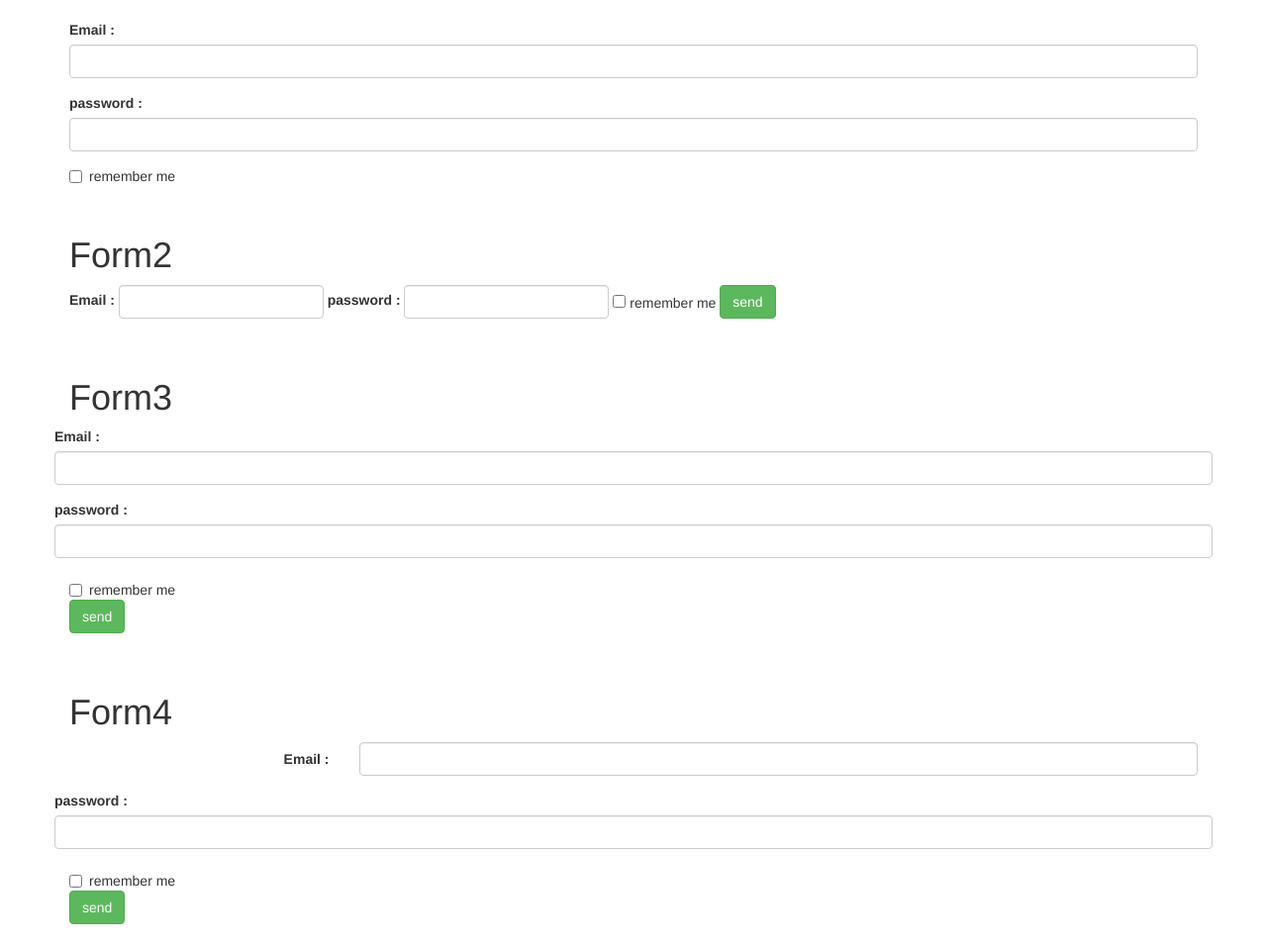
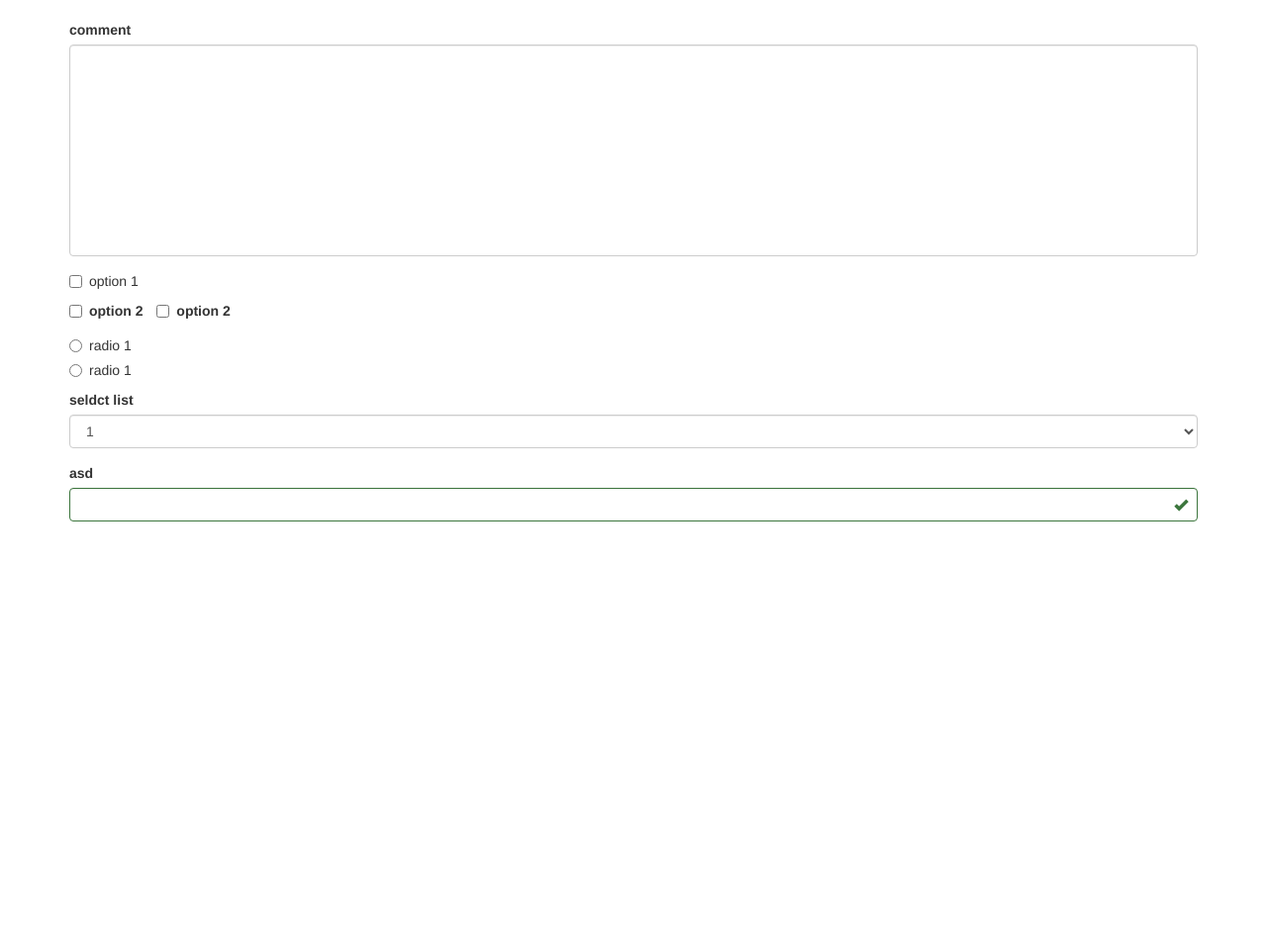
Before and after one commit to abolfazlvakily/BootstrapTraining, a Flask app: page / in a window 1280 px wide. Shown: the whole page at 99% size. After the commit the page ends 527 px from the top, so only its background shows below. Run offline with Flask 2, Linux system fonts and the light colour scheme; some libraries are stand-ins or nearby versions.

Commit message:
session 16 : select box; radio; checkbox

```diff
--- a/static/css/style.css
+++ b/static/css/style.css
@@ -5,3 +5,6 @@
 body{
     padding: 20px;
 }
+textarea{
+    resize: none;
+}
--- a/templates/index.html
+++ b/templates/index.html
@@ -20,87 +20,61 @@
 </head>
 <body>
 <div class="container">
-    <form action="">
     <div class="form-group">
-            <label for="email">Email : </label>
-            <input type="email" class="form-control" id="email">
-        </div>
-        <div class="form-group">
-            <label for="password">password : </label>
-            <input type="password" class="form-control" id="password">
+        <label for="comment">comment</label>
+        <textarea name="" id="comment" class="form-control" cols="30" rows="10"></textarea>
     </div>
     <div class="checkbox">
-            <label for="">
-                <input type="checkbox">
-                remember me
+        <label for="harchi_doos_dari">
+            <input type="checkbox" id="harchi_doos_dari">
+            option 1
         </label>
     </div>
-    </form>
-    <!---------------------------------------------------------------------->
-    <br>
-    <h1>Form2</h1>
-    <form action="" class="form-inline">
-        <div class="form-group">
-            <label for="email">Email : </label>
-            <input type="email" class="form-control" id="email">
-        </div>
-        <div class="form-group">
-            <label for="password">password : </label>
-            <input type="password" class="form-control" id="password">
-        </div>
-        <div class="checkbox">
-            <label for="">
-                <input type="checkbox">
-                remember me
+    <div class="checkbox-inline">
+        <label for="set2">
+            <input type="checkbox" class="checkbox" id="set2">
+            option 2
         </label>
     </div>
-        <button type="submit" class="btn btn-success">send</button>
-    </form>
-    <!-------------------------------فرم را بزرگ تر می کنی-------------------------------->
-    <br>
-    <br>
-    <h1>Form3</h1>
-    <form action="" class="form-horizontal">
-        <div class="form-group">
-            <label for="email">Email : </label>
-            <input type="email" class="form-control" id="email">
-        </div>
-        <div class="form-group">
-            <label for="password">password : </label>
-            <input type="password" class="form-control" id="password">
-        </div>
-        <div class="checkbox">
-            <label for="">
-                <input type="checkbox">
-                remember me
+    <div class="checkbox-inline">
+        <label for="set3">
+            <input type="checkbox" class="checkbox" id="set3">
+            option 2
         </label>
     </div>
-        <button type="submit" class="btn btn-success">send</button>
-    </form>
-    <!-----------------------------------می خوام فرم ها کنار هم باشند-------------------------------------------->
-    <br>
-    <br>
-    <h1>Form4</h1>
-    <form action="" class="form-horizontal">
-        <div class="form-group">
-            <label for="email" class="col-md-3 control-label">Email : </label>
-            <div class="col-md-9">
-                <!-----------------------اگه توی اینپوت می ذاشتم جواب نمی داد------------------------>
-                <input type="email" class="form-control" id="email">
-            </div>
-        </div>
-        <div class="form-group">
-            <label for="password">password : </label>
-            <input type="password" class="form-control" id="password">
-        </div>
-        <div class="checkbox">
-            <label for="">
-                <input type="checkbox">
-                remember me
+    <!-- ------------------------------حالا برای رادیو باتون ها چی ؟ ؟ ؟ ؟ ------------------------------------------ -->
+    <div class="radio">
+        <label for="r1">
+            <input type="radio" class="radio" id="r1" name="faghat_yeki">
+            radio 1
         </label>
     </div>
-        <button type="submit" class="btn btn-success">send</button>
-    </form>
+    <div class="radio">
+        <label for="r2">
+            <input type="radio" class="radio" id="r2" name="faghat_yeki">
+            radio 1
+        </label>
+    </div>
+    <!-- --------------------------SELECT BOX------------------------------------------------------- -->
+    <div class="form-group">
+        <label for="select1">seldct list</label>
+        <select name="" id="select1" class="form-control">
+            <option value="">1</option>
+            <option value="">2</option>
+            <option value="">3</option>
+            <option value="">4</option>
+        </select>
+    </div>
+
+
+
+
+    <!-- -------------------مثالی که برای فلسک من جواب نمی ده----------------------->
+    <div class="form-group has-success has-feedback">
+        <label for="asd">asd</label>
+        <input type="text" class="form-control" id="asd">
+        <span class="glyphicon glyphicon-ok form-control-feedback"></span>
+    </div>
 </div>
 <!-- jQuery (necessary for Bootstrap's JavaScript plugins) -->
 <script src="{{ url_for("static",filename= "js/jquery.min.js") }}"></script>
```
Lines whose indentation alone changed are shown as unchanged.
